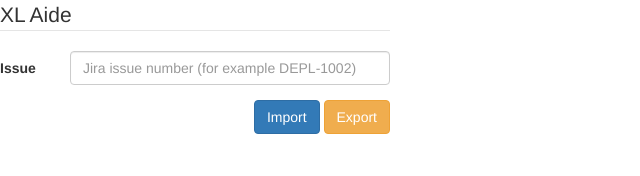
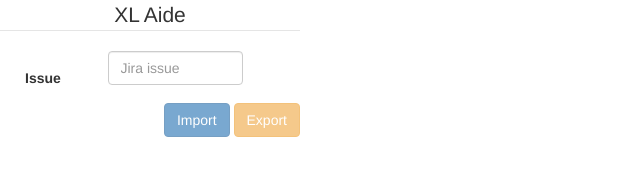
Before and after one commit to aalbul/xl-aide, a browser extension: page chrome-extension/index.html in a window 1280 px wide. Shown: the whole page, without its empty margins (0-640 px from the left). Drawn offline with nearby package versions, Linux system fonts and the light colour scheme; some packages are replaced by stand-ins of ours.

Commit message:
Updated chrome extension

```diff
--- a/chrome-extension/assets/base.css
+++ b/chrome-extension/assets/base.css
@@ -1,7 +1,16 @@
 body {
-	width: 600px;
+	width: 300px;
 }
 
 .form-horizontal .control-label{
 	text-align:left;
 }
+
+legend.main-title {
+	text-align: center
+}
+
+.form-label {
+	margin: 10px 0 0 25px;
+	text-align: center;
+ }
--- a/chrome-extension/index.html
+++ b/chrome-extension/index.html
@@ -10,29 +10,30 @@
     <script src="bower_components/angular/angular.js"></script>
     <script src="bower_components/angular-route/angular-route.js"></script>
     <script src="js/app.js"></script>
+    <script src="js/controllers/serverController.js"></script>
 </head>
 
 <body>
-<div class="row"  ng-app="xl-aide">
-    <div class="col-md-8">
-        <form class="form-horizontal" role="form">
+<div class="row" ng-app="xl-aide">
+    <div class="col-md-12" ng-controller="ServerController">
+        <form name="serverForm" class="form-horizontal" role="form">
             <fieldset>
 
-                <legend>XL Aide</legend>
+                <legend class="main-title">XL Aide</legend>
 
                 <div class="form-group">
-                    <label class="col-md-2 control-label" for="textinput">Issue</label>
+                    <label class="col-xs-3 control-label form-label" for="textinput">Issue</label>
 
-                    <div class="col-md-10">
-                        <input type="text" placeholder="Jira issue number (for example DEPL-1002)" class="form-control">
+                    <div class="col-xs-6">
+                        <input type="text" placeholder="Jira issue" ng-model="jiraIssue" class="form-control" required>
                     </div>
                 </div>
 
                 <div class="form-group">
                     <div class="col-sm-offset-2 col-sm-10">
                         <div class="pull-right">
-                            <button type="submit" class="btn btn-primary">Import</button>
-                            <button type="submit" class="btn btn-warning">Export</button>
+                            <button class="btn btn-primary" ng-click="importSnapshot()" ng-disabled="isImportDisabled()">Import</button>
+                            <button class="btn btn-warning" ng-click="exportSnapshot()" ng-disabled="isExportDisabled()">Export</button>
                         </div>
                     </div>
                 </div>
--- a/chrome-extension/js/app.js
+++ b/chrome-extension/js/app.js
@@ -1,3 +1,3 @@
 'use strict';
 
-angular.module('xl-aide', []);
+var xlAide = angular.module('xl-aide', []);
--- /dev/null
+++ b/chrome-extension/js/controllers/serverController.js
@@ -0,0 +1,25 @@
+'use strict';
+
+xlAide.controller( 'ServerController', function ServerController( $scope ) {
+
+    $scope.importSnapshot = function() {
+        if ($scope.serverForm.$valid) {
+            console.log('importSnapshot');
+        }
+    };
+
+    $scope.exportSnapshot = function() {
+        if ($scope.serverForm.$valid) {
+            console.log('exportSnapshot');
+        }
+    };
+
+    $scope.isImportDisabled = function() {
+        return $scope.serverForm.$invalid;
+    };
+
+    $scope.isExportDisabled = function() {
+        return $scope.serverForm.$invalid;
+    };
+
+});
```
